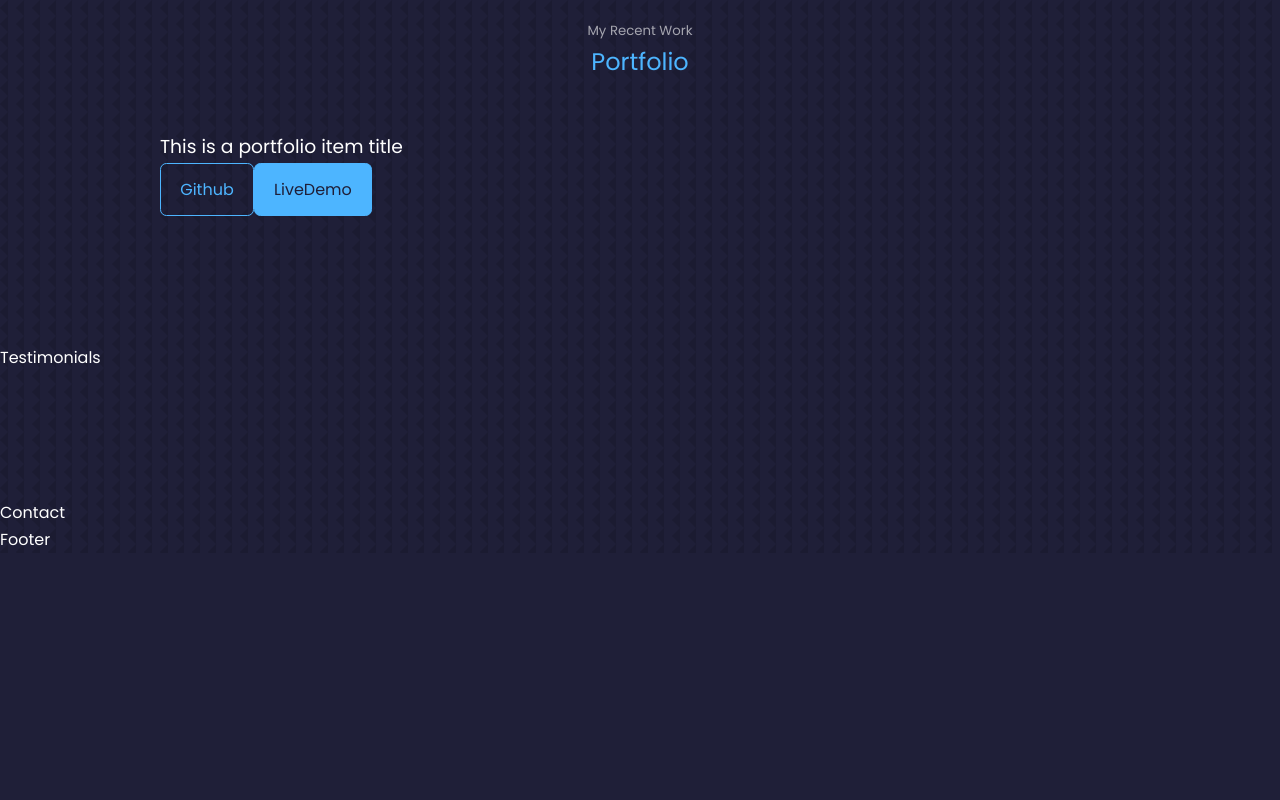
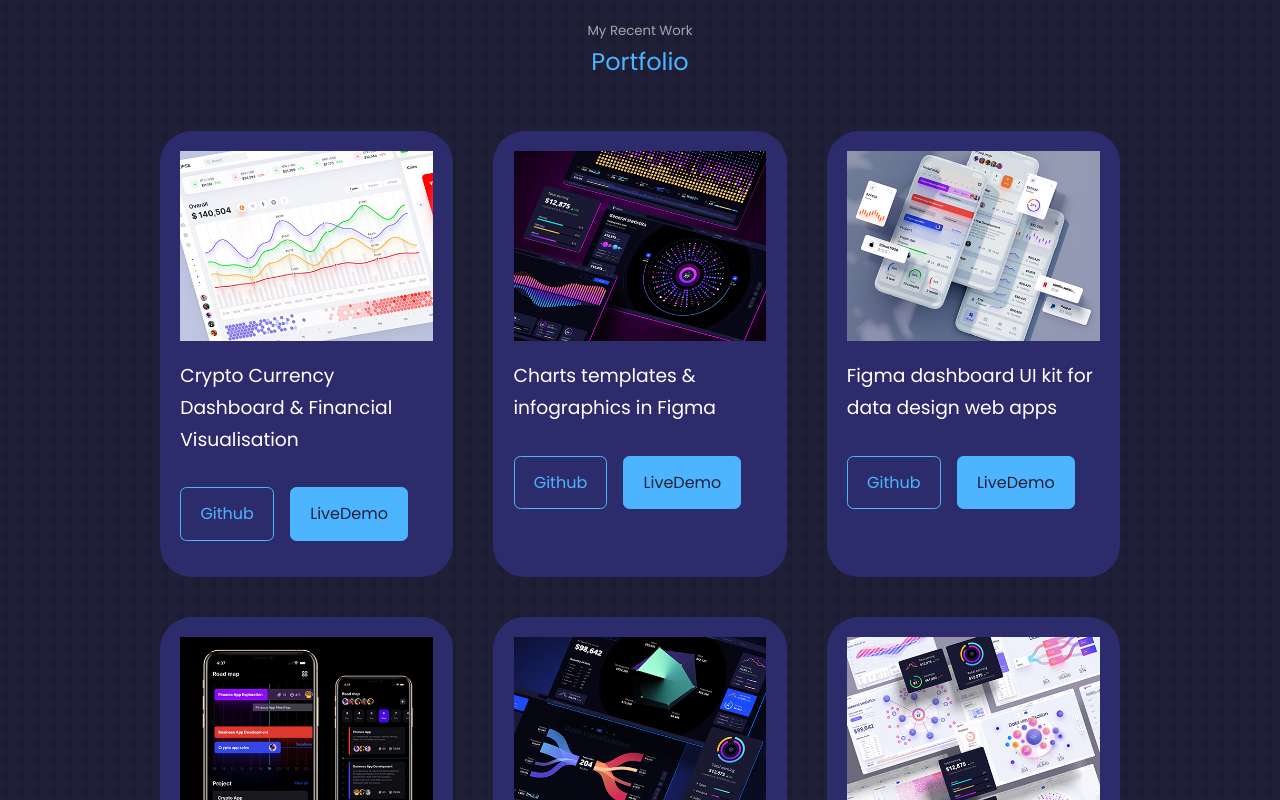
Before and after one commit to Tailler1992/react-portfolio, a React (Create React App) app: page / in a window 1280 px wide. Shown: the part 3200-4000 px from the top of the page. Before the commit the page ends 3753 px from the top, so only its background shows below. Built offline with nearby package versions, Linux system fonts and the light colour scheme.

Commit message:
implemented the Portfolio component

```diff
--- a/src/components/Portfolio/Portfolio.css
+++ b/src/components/Portfolio/Portfolio.css
@@ -0,0 +1,47 @@
+.portfolio__container {
+    display: grid;
+    grid-template-columns: repeat(3, 1fr);
+    gap: 2.5rem;
+}
+
+.portfolio__item {
+    background: var(--color-bg-variant);
+    padding: 1.2rem;
+    border: 1px solid transparent;
+    border-radius: 2rem;
+    transition: var(--transition);
+}
+
+.portfolio__item:hover {
+    border-color: var(--color-primary-variant);
+    background: transparent;
+}
+
+.portfolio__item-image {
+    border-radius: 1.5rem;
+    overflow: hidden;
+}
+
+.portfolio__item h3 {
+    margin: 1.2rem 0 2rem;
+}
+
+.portfolio__item-cta {
+    display: flex;
+    gap: 1rem;
+    margin-bottom: 1rem;
+}
+
+@media screen and (max-width: 1024px) {
+    .portfolio__container {
+        grid-template-columns: 1fr 1fr;
+        gap: 1.2rem;
+    }
+}
+
+@media screen and (max-width: 600px) {
+    .portfolio__container {
+        grid-template-columns: 1fr;
+        gap: 1rem;
+    }
+}
--- a/src/components/Portfolio/Portfolio.jsx
+++ b/src/components/Portfolio/Portfolio.jsx
@@ -1,20 +1,31 @@
-import React from 'react';
-import './Portfolio.css';
+import React from "react";
+import "./Portfolio.css";
+import portfolioData from "./portfolioData";
 
 const Portfolio = () => {
-  return <section id='portfolio'>
+      return <section id="portfolio">
         <h5>My Recent Work</h5>
         <h2>Portfolio</h2>
         <div className="container portfolio__container">
-      <article className="portfolio__item">
+          {
+            portfolioData.map(({id, image, title, github, demo}) => {
+              return (
+                  <article className="portfolio__item" key={id}>
                     <div className="portfolio__item_image">
-          <h3>This is a portfolio item title</h3>
-          <a href="https://github.com" className='btn' target="_blank">Github</a>
-          <a href="https://github.com" className='btn btn-primary' target="_blank">LiveDemo</a>
+                      <img src={image} alt={`img${id}`}/>
+                    </div>
+                    <h3>{title}</h3>
+                    <div className="portfolio__item-cta">
+                      <a href={github} className="btn" rel="noopener">Github</a>
+                      <a href={demo} className="btn btn-primary" rel="noopener">LiveDemo</a>
                     </div>
                   </article>
+              );
+            })
+          }
         </div>
       </section>;
-};
+    }
+;
 
 export default Portfolio;
--- /dev/null
+++ b/src/components/Portfolio/portfolioData.js
@@ -0,0 +1,54 @@
+import pf1 from "./../../assets/portfolio1.jpg";
+import pf2 from "./../../assets/portfolio2.jpg";
+import pf3 from "./../../assets/portfolio3.jpg";
+import pf4 from "./../../assets/portfolio4.jpg";
+import pf5 from "./../../assets/portfolio5.png";
+import pf6 from "./../../assets/portfolio6.jpg";
+
+const portfolioData = [
+  {
+    id: 1,
+    image: pf1,
+    title: "Crypto Currency Dashboard & Financial Visualisation",
+    github: "https://github.com",
+    demo: "https://github.com"
+  },
+  {
+    id: 2,
+    image: pf2,
+    title: "Charts templates & infographics in Figma",
+    github: "https://github.com",
+    demo: "https://github.com"
+  },
+  {
+    id: 3,
+    image: pf3,
+    title: "Figma dashboard UI kit for data design web apps",
+    github: "https://github.com",
+    demo: "https://github.com"
+  },
+  {
+    id: 4,
+    image: pf4,
+    title: "Maintaining tasks and tracking progress",
+    github: "https://github.com",
+    demo: "https://github.com"
+  },
+  {
+    id: 5,
+    image: pf5,
+    title: "Charts templates & infographics in Figma",
+    github: "https://github.com",
+    demo: "https://github.com"
+  },
+  {
+    id: 6,
+    image: pf6,
+    title: "Charts templates & infographics in Figma",
+    github: "https://github.com",
+    demo: "https://github.com"
+  },
+
+];
+
+export default portfolioData;
```
Lines whose indentation alone changed are shown as unchanged.
